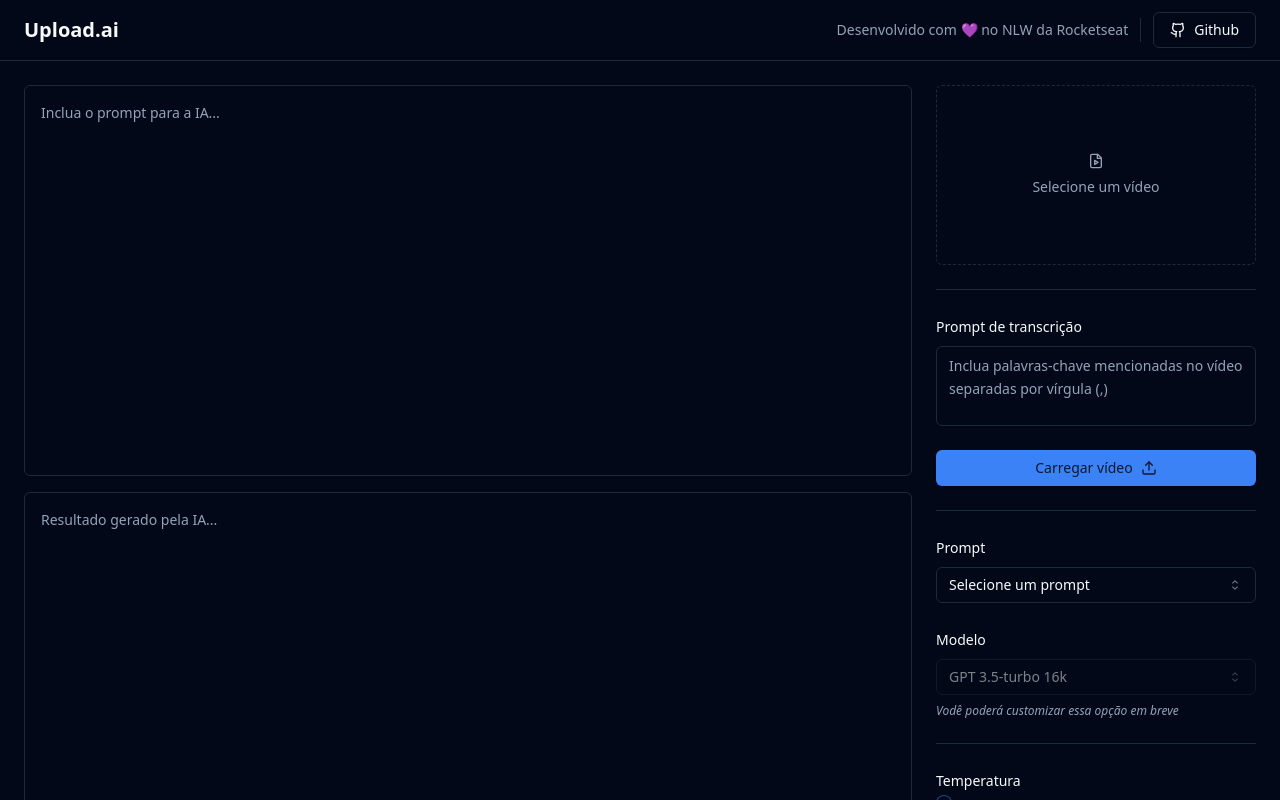
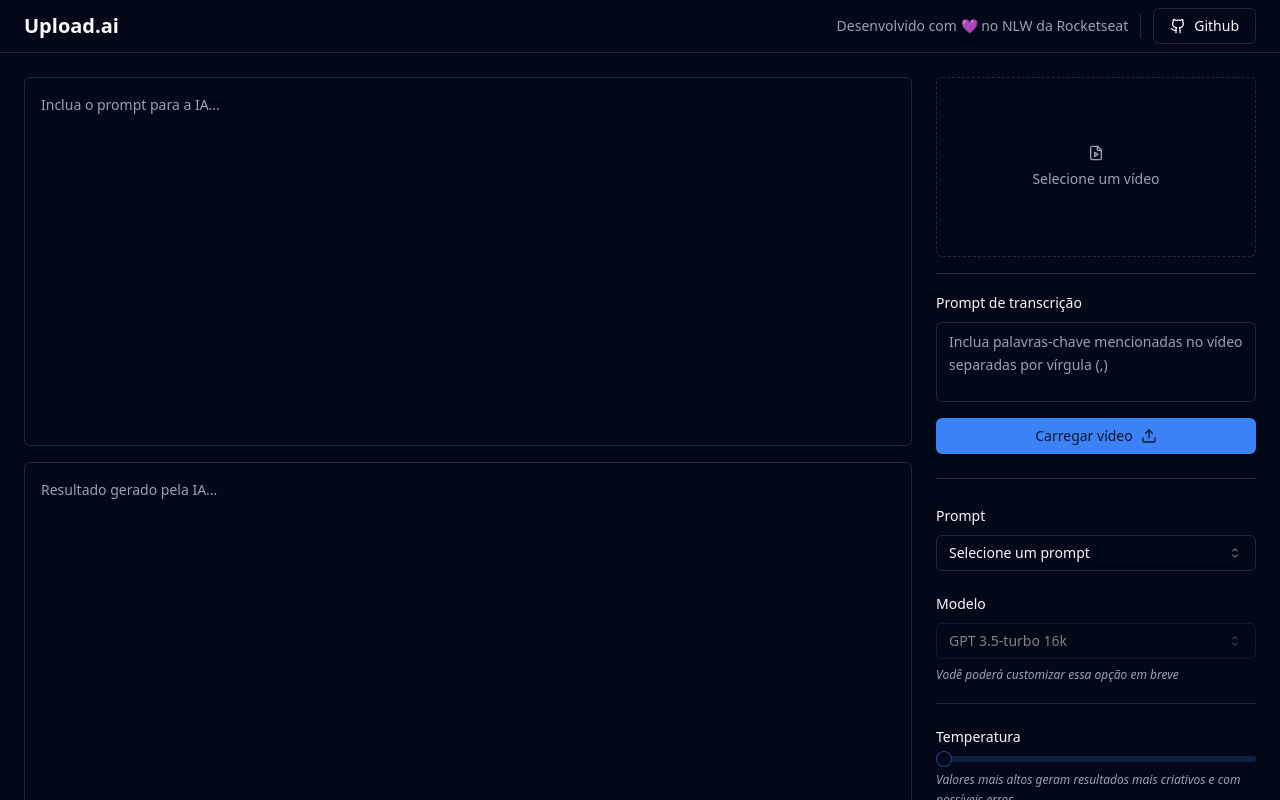
Before and after one commit to GgvGomes/nlw_AI_mastery, a React (Vite) app: page / in a window 1280 px wide. Shown: the top 800 px of the page. Built offline with nearby package versions, Linux system fonts and the light colour scheme.

Commit message:
ajustando os tamanhos

```diff
--- a/src/App.tsx
+++ b/src/App.tsx
@@ -15,7 +15,7 @@ import { Slider } from "./components/ui/slider";
 export function App() {
   return (
     <div className="min-h-screen flex flex-col">
-      <div className="px-6 py-3 flex items-center justify-between border-b">
+      <div className="px-6 py-2 flex items-center justify-between border-b">
         <h1 className="text-xl font-bold">Upload.ai</h1>
 
         <div className="flex items-center gap-3">
@@ -54,7 +54,7 @@ export function App() {
         </div>
 
         <aside className="w-80 space-y-6">
-          <form className="space-y-6">
+          <form className="space-y-4">
             <label
               htmlFor="video"
               className="border flex rounded-md aspect-video cursor-pointer border-dashed text-sm flex-col gap-2 items-center justify-center text-muted-foreground hover:bg-primary/5">
@@ -82,7 +82,7 @@ export function App() {
 
           <Separator />
 
-          <form className="space-y-6">
+          <form className="space-y-5">
             <div className="space-y-2">
               <Label>Prompt</Label>
               <Select>
```
